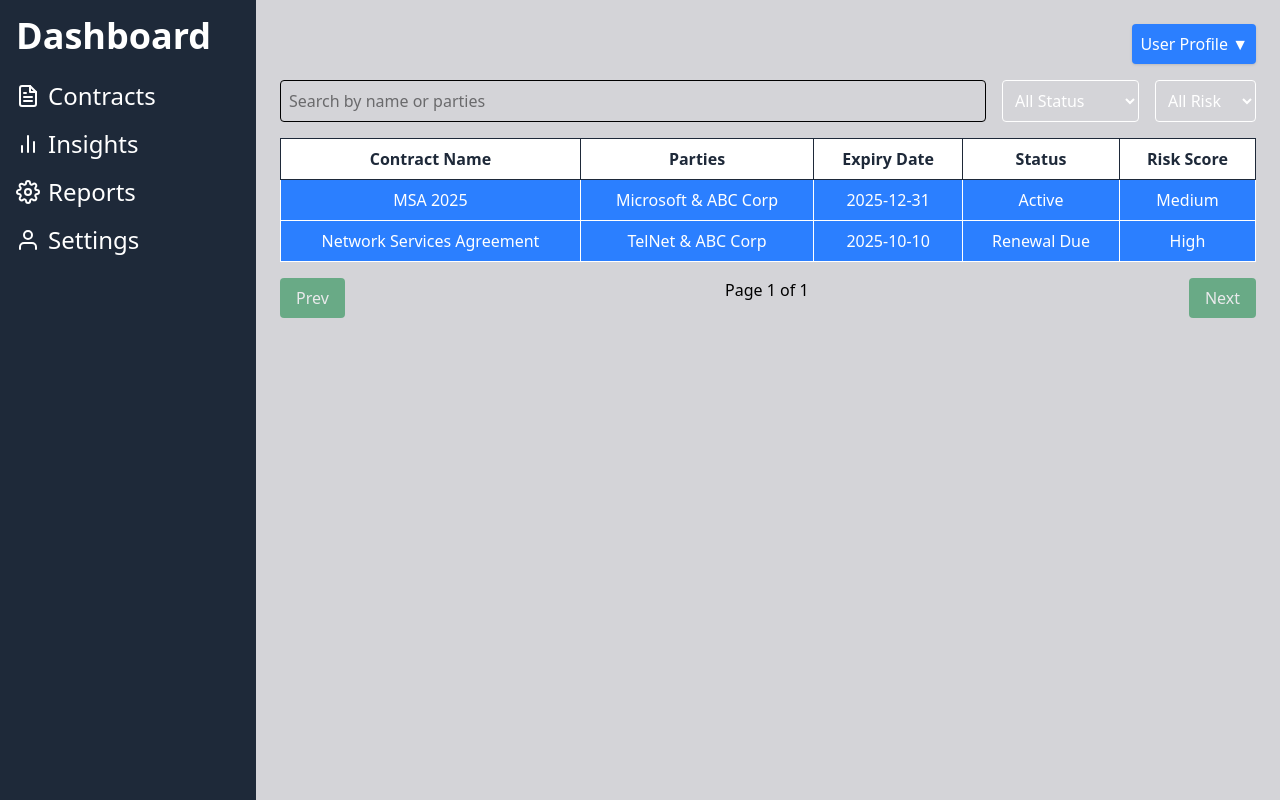
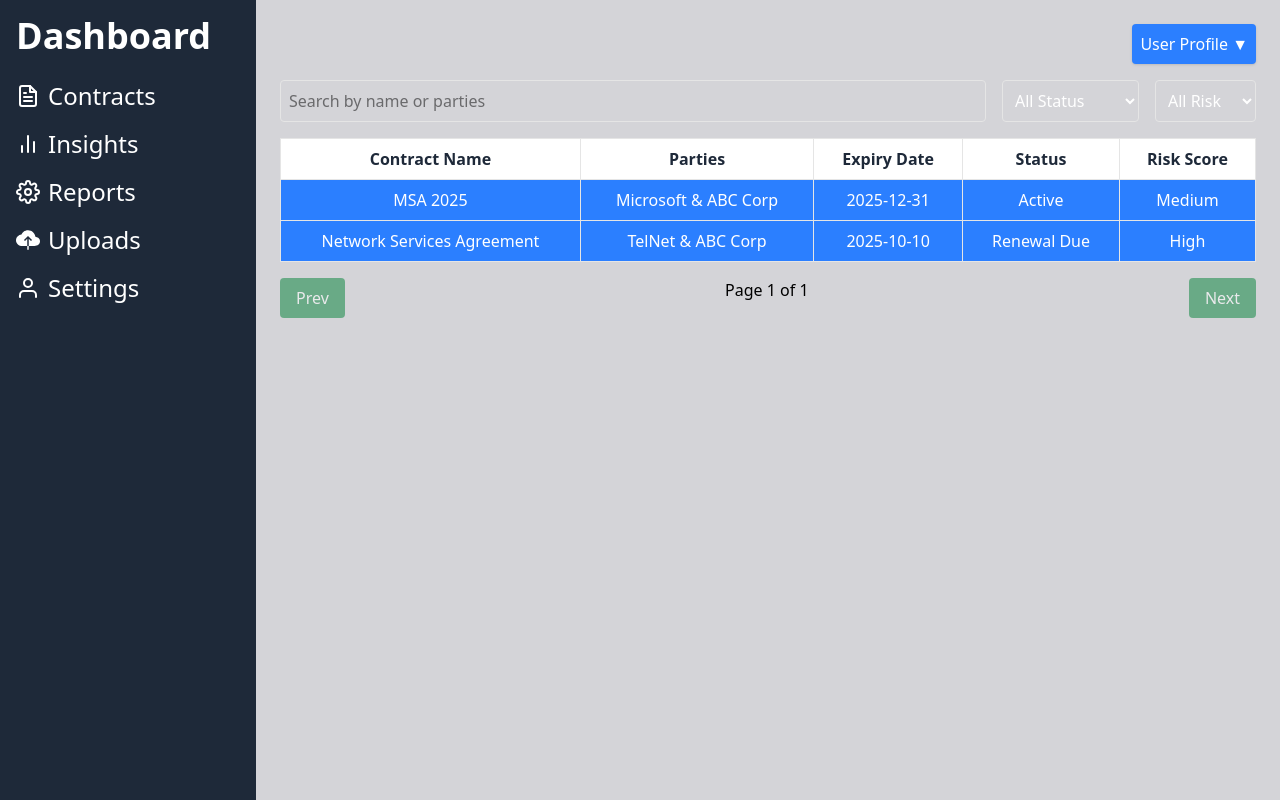
Before and after one commit to suryadwd/Assignment, a React (Vite) app: page /dashboard in a window 1280 px wide. Built offline with nearby package versions, Linux system fonts and the light colour scheme.

Commit message:
shdcn added

```diff
--- a/package.json
+++ b/package.json
@@ -10,15 +10,20 @@
     "preview": "vite preview"
   },
   "dependencies": {
+    "@radix-ui/react-slot": "^1.2.3",
     "@reduxjs/toolkit": "^2.9.0",
     "@tailwindcss/vite": "^4.1.13",
     "axios": "^1.12.2",
+    "class-variance-authority": "^0.7.1",
+    "clsx": "^2.1.1",
+    "lucide-react": "^0.544.0",
     "react": "^19.1.1",
     "react-dom": "^19.1.1",
     "react-icons": "^5.5.0",
     "react-redux": "^9.2.0",
     "react-router-dom": "^7.9.1",
     "react-toastify": "^11.0.5",
+    "tailwind-merge": "^3.3.1",
     "tailwindcss": "^4.1.13"
   },
   "devDependencies": {
@@ -30,6 +35,7 @@
     "eslint-plugin-react-hooks": "^5.2.0",
     "eslint-plugin-react-refresh": "^0.4.20",
     "globals": "^16.3.0",
+    "tw-animate-css": "^1.3.8",
     "vite": "^7.1.2"
   }
 }
--- a/src/App.css
+++ b/src/App.css
@@ -1,7 +1,126 @@
 @import "tailwindcss";
+@import "tw-animate-css";
+
+@custom-variant dark (&:is(.dark *));
 
 html, body, #root {
 height: 100%;
 background-color: rgb(26, 25, 25);
 color: white;
 }
+
+@theme inline {
+--radius-sm: calc(var(--radius) - 4px);
+--radius-md: calc(var(--radius) - 2px);
+--radius-lg: var(--radius);
+--radius-xl: calc(var(--radius) + 4px);
+--color-background: var(--background);
+--color-foreground: var(--foreground);
+--color-card: var(--card);
+--color-card-foreground: var(--card-foreground);
+--color-popover: var(--popover);
+--color-popover-foreground: var(--popover-foreground);
+--color-primary: var(--primary);
+--color-primary-foreground: var(--primary-foreground);
+--color-secondary: var(--secondary);
+--color-secondary-foreground: var(--secondary-foreground);
+--color-muted: var(--muted);
+--color-muted-foreground: var(--muted-foreground);
+--color-accent: var(--accent);
+--color-accent-foreground: var(--accent-foreground);
+--color-destructive: var(--destructive);
+--color-border: var(--border);
+--color-input: var(--input);
+--color-ring: var(--ring);
+--color-chart-1: var(--chart-1);
+--color-chart-2: var(--chart-2);
+--color-chart-3: var(--chart-3);
+--color-chart-4: var(--chart-4);
+--color-chart-5: var(--chart-5);
+--color-sidebar: var(--sidebar);
+--color-sidebar-foreground: var(--sidebar-foreground);
+--color-sidebar-primary: var(--sidebar-primary);
+--color-sidebar-primary-foreground: var(--sidebar-primary-foreground);
+--color-sidebar-accent: var(--sidebar-accent);
+--color-sidebar-accent-foreground: var(--sidebar-accent-foreground);
+--color-sidebar-border: var(--sidebar-border);
+--color-sidebar-ring: var(--sidebar-ring);
+}
+
+:root {
+--radius: 0.625rem;
+--background: oklch(1 0 0);
+--foreground: oklch(0.145 0 0);
+--card: oklch(1 0 0);
+--card-foreground: oklch(0.145 0 0);
+--popover: oklch(1 0 0);
+--popover-foreground: oklch(0.145 0 0);
+--primary: oklch(0.205 0 0);
+--primary-foreground: oklch(0.985 0 0);
+--secondary: oklch(0.97 0 0);
+--secondary-foreground: oklch(0.205 0 0);
+--muted: oklch(0.97 0 0);
+--muted-foreground: oklch(0.556 0 0);
+--accent: oklch(0.97 0 0);
+--accent-foreground: oklch(0.205 0 0);
+--destructive: oklch(0.577 0.245 27.325);
+--border: oklch(0.922 0 0);
+--input: oklch(0.922 0 0);
+--ring: oklch(0.708 0 0);
+--chart-1: oklch(0.646 0.222 41.116);
+--chart-2: oklch(0.6 0.118 184.704);
+--chart-3: oklch(0.398 0.07 227.392);
+--chart-4: oklch(0.828 0.189 84.429);
+--chart-5: oklch(0.769 0.188 70.08);
+--sidebar: oklch(0.985 0 0);
+--sidebar-foreground: oklch(0.145 0 0);
+--sidebar-primary: oklch(0.205 0 0);
+--sidebar-primary-foreground: oklch(0.985 0 0);
+--sidebar-accent: oklch(0.97 0 0);
+--sidebar-accent-foreground: oklch(0.205 0 0);
+--sidebar-border: oklch(0.922 0 0);
+--sidebar-ring: oklch(0.708 0 0);
+}
+
+.dark {
+--background: oklch(0.145 0 0);
+--foreground: oklch(0.985 0 0);
+--card: oklch(0.205 0 0);
+--card-foreground: oklch(0.985 0 0);
+--popover: oklch(0.205 0 0);
+--popover-foreground: oklch(0.985 0 0);
+--primary: oklch(0.922 0 0);
+--primary-foreground: oklch(0.205 0 0);
+--secondary: oklch(0.269 0 0);
+--secondary-foreground: oklch(0.985 0 0);
+--muted: oklch(0.269 0 0);
+--muted-foreground: oklch(0.708 0 0);
+--accent: oklch(0.269 0 0);
+--accent-foreground: oklch(0.985 0 0);
+--destructive: oklch(0.704 0.191 22.216);
+--border: oklch(1 0 0 / 10%);
+--input: oklch(1 0 0 / 15%);
+--ring: oklch(0.556 0 0);
+--chart-1: oklch(0.488 0.243 264.376);
+--chart-2: oklch(0.696 0.17 162.48);
+--chart-3: oklch(0.769 0.188 70.08);
+--chart-4: oklch(0.627 0.265 303.9);
+--chart-5: oklch(0.645 0.246 16.439);
+--sidebar: oklch(0.205 0 0);
+--sidebar-foreground: oklch(0.985 0 0);
+--sidebar-primary: oklch(0.488 0.243 264.376);
+--sidebar-primary-foreground: oklch(0.985 0 0);
+--sidebar-accent: oklch(0.269 0 0);
+--sidebar-accent-foreground: oklch(0.985 0 0);
+--sidebar-border: oklch(1 0 0 / 10%);
+--sidebar-ring: oklch(0.556 0 0);
+}
+
+@layer base {
+  * {
+    @apply border-border outline-ring/50;
+}
+  body {
+    @apply bg-background text-foreground;
+}
+}
--- a/src/components/Sidebar.jsx
+++ b/src/components/Sidebar.jsx
@@ -1,6 +1,6 @@
 import React from "react";
 import { FiSettings, FiFileText, FiBarChart2, FiUser } from "react-icons/fi";
-
+import { IoCloudUploadSharp } from "react-icons/io5";
 const Sidebar = () => {
   return (
     <div className="w-64 bg-gray-800 text-white flex flex-col p-4">
@@ -9,6 +9,7 @@
         <div className="flex text-2xl items-center gap-2 cursor-pointer hover:text-blue-300"><FiFileText /> Contracts</div>
         <div className="flex text-2xl items-center gap-2 cursor-pointer hover:text-blue-300"><FiBarChart2 /> Insights</div>
         <div className="flex text-2xl items-center gap-2 cursor-pointer hover:text-blue-300"><FiSettings /> Reports</div>
+        <div className="flex text-2xl items-center gap-2 cursor-pointer hover:text-blue-300"><IoCloudUploadSharp /> Uploads</div>
         <div className="flex text-2xl items-center gap-2 cursor-pointer hover:text-blue-300"><FiUser /> Settings</div>
       </div>
     </div>
--- /dev/null
+++ b/src/components/ui/button.jsx
@@ -0,0 +1,55 @@
+import * as React from "react"
+import { Slot } from "@radix-ui/react-slot"
+import { cva } from "class-variance-authority";
+
+import { cn } from "@/lib/utils"
+
+const buttonVariants = cva(
+  "inline-flex items-center justify-center gap-2 whitespace-nowrap rounded-md text-sm font-medium transition-all disabled:pointer-events-none disabled:opacity-50 [&_svg]:pointer-events-none [&_svg:not([class*='size-'])]:size-4 shrink-0 [&_svg]:shrink-0 outline-none focus-visible:border-ring focus-visible:ring-ring/50 focus-visible:ring-[3px] aria-invalid:ring-destructive/20 dark:aria-invalid:ring-destructive/40 aria-invalid:border-destructive",
+  {
+    variants: {
+      variant: {
+        default:
+          "bg-primary text-primary-foreground shadow-xs hover:bg-primary/90",
+        destructive:
+          "bg-destructive text-white shadow-xs hover:bg-destructive/90 focus-visible:ring-destructive/20 dark:focus-visible:ring-destructive/40 dark:bg-destructive/60",
+        outline:
+          "border bg-background shadow-xs hover:bg-accent hover:text-accent-foreground dark:bg-input/30 dark:border-input dark:hover:bg-input/50",
+        secondary:
+          "bg-secondary text-secondary-foreground shadow-xs hover:bg-secondary/80",
+        ghost:
+          "hover:bg-accent hover:text-accent-foreground dark:hover:bg-accent/50",
+        link: "text-primary underline-offset-4 hover:underline",
+      },
+      size: {
+        default: "h-9 px-4 py-2 has-[>svg]:px-3",
+        sm: "h-8 rounded-md gap-1.5 px-3 has-[>svg]:px-2.5",
+        lg: "h-10 rounded-md px-6 has-[>svg]:px-4",
+        icon: "size-9",
+      },
+    },
+    defaultVariants: {
+      variant: "default",
+      size: "default",
+    },
+  }
+)
+
+function Button({
+  className,
+  variant,
+  size,
+  asChild = false,
+  ...props
+}) {
+  const Comp = asChild ? Slot : "button"
+
+  return (
+    <Comp
+      data-slot="button"
+      className={cn(buttonVariants({ variant, size, className }))}
+      {...props} />
+  );
+}
+
+export { Button, buttonVariants }
--- /dev/null
+++ b/src/lib/utils.js
@@ -0,0 +1,6 @@
+import { clsx } from "clsx";
+import { twMerge } from "tailwind-merge"
+
+export function cn(...inputs) {
+  return twMerge(clsx(inputs));
+}
--- a/vite.config.js
+++ b/vite.config.js
@@ -1,11 +1,16 @@
 import { defineConfig } from 'vite'
 import react from '@vitejs/plugin-react'
 import tailwindcss from '@tailwindcss/vite'
+import path from "path"
+
 
 // https://vite.dev/config/
 export default defineConfig({
   plugins: [
-    react(),
-    tailwindcss(),
-  ],
+    react(),tailwindcss()],
+    resolve: {
+      alias: {
+        "@": path.resolve(__dirname, "./src"),
+    },
+  },
 })
```
Also changed, not shown: jsconfig.json (added, +8 -0 lines), components.json (added), 1 other file (tests, documents, lock files or other folders).
